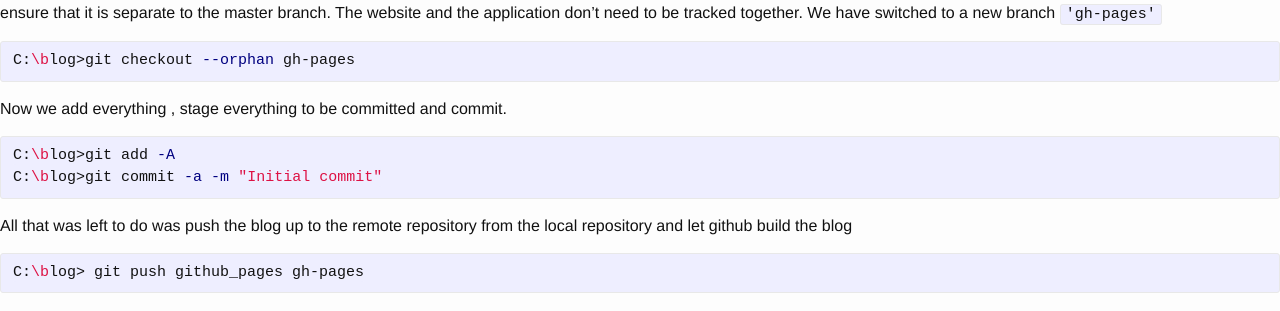
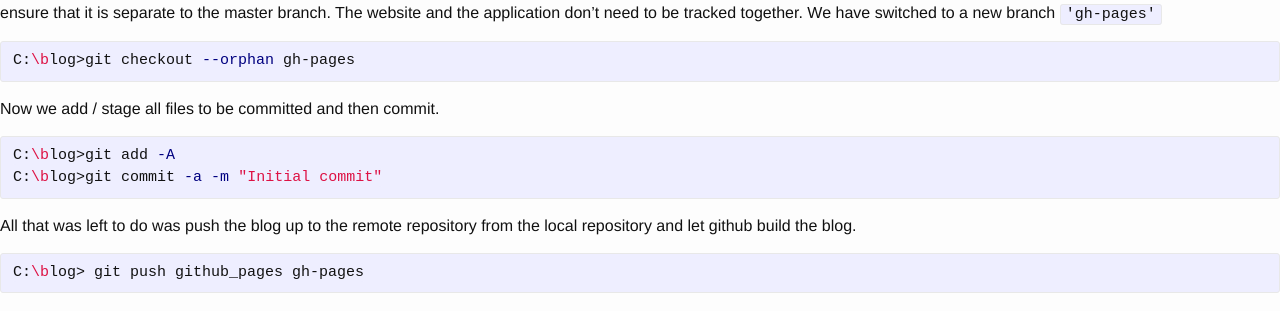
Before and after one commit to iankavanagh2016/RightMove_Blog, a Jekyll site: the page built from _posts/2016-05-25-Deploying-Jekyll.md, in a window 1280 px wide and 900 px high, scrolled down 820 px. Shown: the part 160-471 px from the top of the window. Built offline with Jekyll 4.4.1, drawn with Linux system fonts in a browser that asks for light colours.

Commit message:
updated blog

```diff
--- a/_posts/2016-05-25-Deploying-Jekyll.md
+++ b/_posts/2016-05-25-Deploying-Jekyll.md
@@ -53,14 +53,14 @@ The website and the application don't need to be tracked together. We have switc
 C:\blog>git checkout --orphan gh-pages
 {% endhighlight %}
 
-Now we add everything , stage everything to be committed and commit.
+Now we add / stage all files to be committed and then commit.
 
 {% highlight bash %}
 C:\blog>git add -A
 C:\blog>git commit -a -m "Initial commit"
 {% endhighlight %}
 
-All that was left to do was push the blog up to the remote repository from the local repository and let github build the blog
+All that was left to do was push the blog up to the remote repository from the local repository and let github build the blog.
 
 {% highlight bash %}
 C:\blog> git push github_pages gh-pages
```
